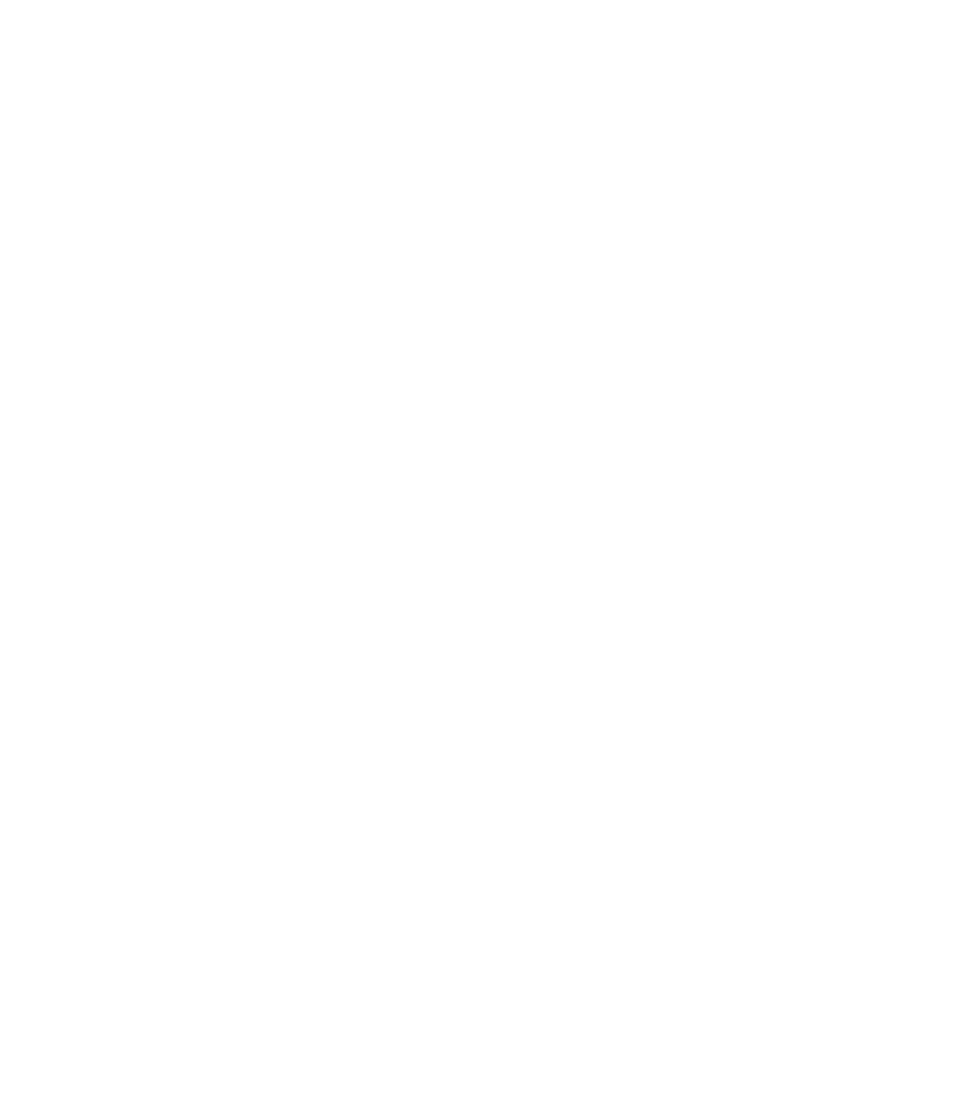
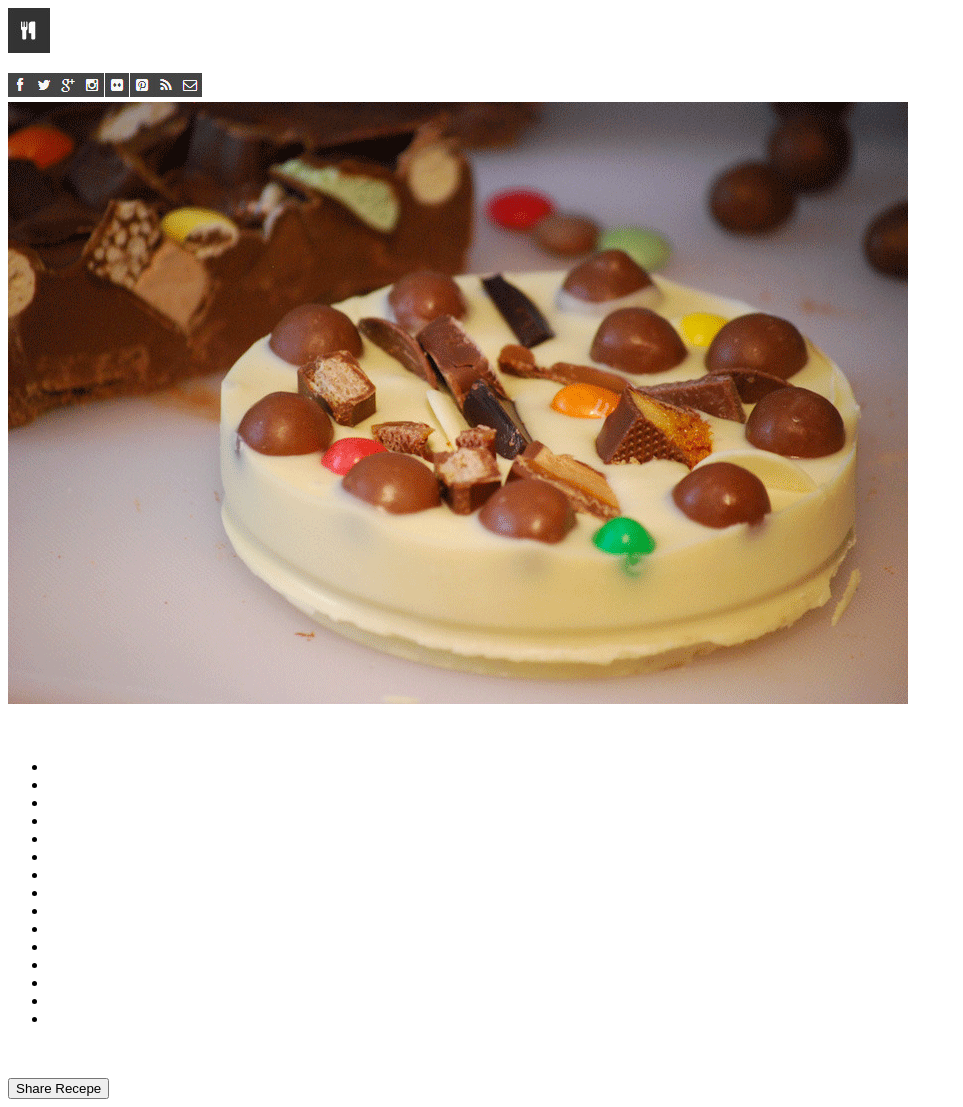
Before and after one commit to chrisbas01/chocolate-pizza, a plain HTML site: page index.html in a window 1280 px wide. Shown: the whole page, without its empty margins (0-963 px from the left). Before the commit the page ends 800 px from the top, so only its background shows below. Drawn offline with Linux system fonts and the light colour scheme.

Commit message:
images added

```diff
--- a/index.html
+++ b/index.html
@@ -8,7 +8,20 @@
   <title>Document</title>
 </head>
 <body>
+  <header>
+    <img src="/images/logo.png" alt="company-logo"><P></P><img src="/images/fb-icon.png" alt=""><img src="/images/twit-icon.png" alt=""><img src="/images/gp-icon.png" alt=""><img src="/images/insta-icon.png" alt=""><img src="/images/flic-icon.png" alt=""><img src="images/pint-icon.png" alt=""><img src="/images/rss-icon.png" alt=""><img src="images/mail-icon.png" alt="">
+  </header>
 
+  <main>
+    <img class="hero-img" src="images/choco-pizza.png" alt="" srcset="">
+    <p></p>
+    <img class="banner-img"src="" alt="" srcset=""> <ul>
+      <li></li><li></li><li></li><li></li><li></li><li></li><li></li><li></li><li></li><li></li><li></li><li></li><li></li><li></li><li></li>
+    </ul>
+  </main>
+  <footer>
+    <img class="woman" src="" alt=""><p></p><button>Share Recepe</button>
+  </footer>
 </body>
 <script src="js/app.js" type="text/javascript"></script>
 </html>
```
Also changed, not shown: images/choco-pizza.png (added), images/fb-icon.png (added), images/flic-icon.png (added), images/gp-icon.png (added), images/hr-img.png (added), images/insta-icon.png (added), images/list-bg.png (added), images/logo.png (added), images/mail-icon.png (added), images/pint-icon.png (added), images/print-icon.png (added), images/rss-icon.png (added), images/small-logo.png (added), images/twit-icon.png (added).
